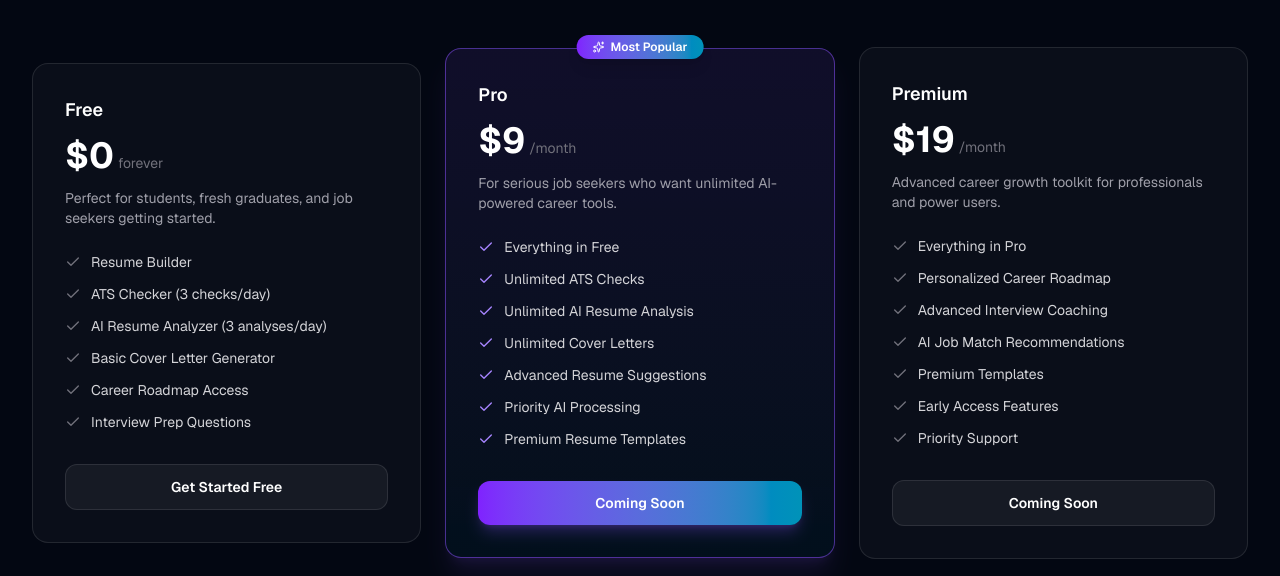
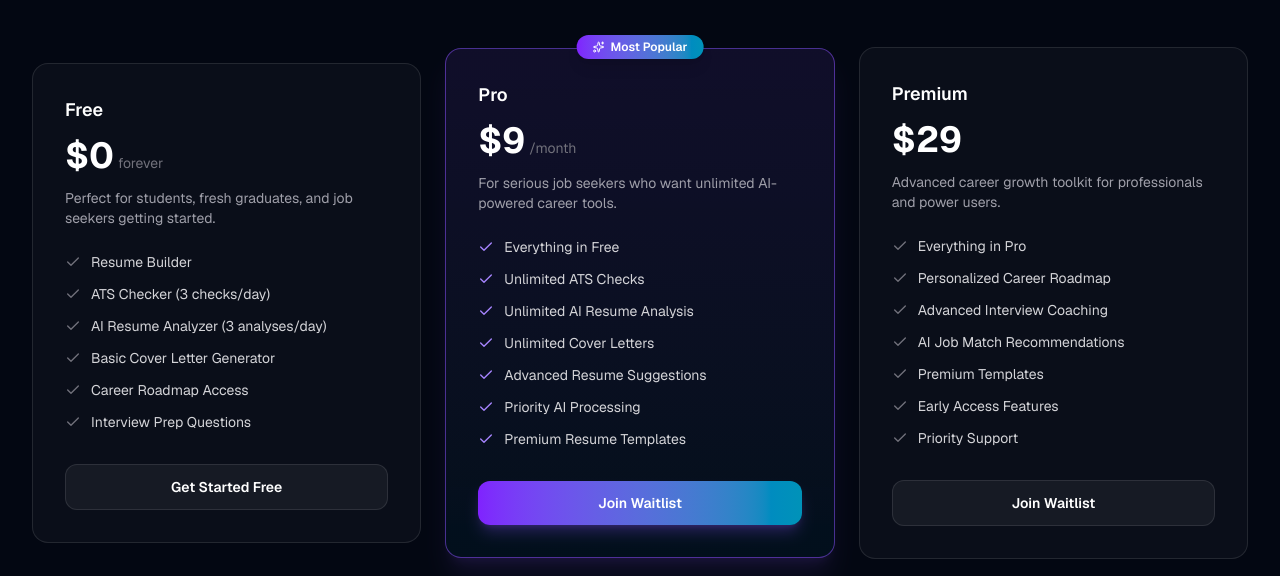
Before and after one commit to legendrajput222/careercopilot-ai, a Next.js app: page / in a window 1280 px wide. Shown: the part 3720-4296 px from the top of the page. Built offline with nearby package versions, Linux system fonts and the light colour scheme.

Commit message:
Updated pricing waitlist and premium plan

```diff
--- a/components/landing/Pricing.tsx
+++ b/components/landing/Pricing.tsx
@@ -38,14 +38,13 @@ const plans = [
       "Priority AI Processing",
       "Premium Resume Templates",
     ],
-    cta: "Coming Soon",
+    cta: "Join Waitlist",
     highlighted: true,
   },
 
   {
     name: "Premium",
-    price: "$19",
-    period: "/month",
+    price: "$29",
     description:
       "Advanced career growth toolkit for professionals and power users.",
     features: [
@@ -57,7 +56,7 @@ const plans = [
       "Early Access Features",
       "Priority Support",
     ],
-    cta: "Coming Soon",
+    cta: "Join Waitlist",
     highlighted: false,
   },
 ];
@@ -119,6 +118,14 @@ export function Pricing() {
 
                 <a
   href={plan.name === "Free" ? "/signup" : "#"}
+  onClick={(e) => {
+    if (plan.name !== "Free") {
+      e.preventDefault();
+      alert(
+        "🚀 Join Waitlist feature coming soon! You'll be able to join the waitlist shortly."
+      );
+    }
+  }}
   className={`block rounded-xl py-3 text-center text-sm font-semibold transition-all ${
     plan.highlighted
       ? "bg-gradient-to-r from-violet-600 to-cyan-600 text-white shadow-lg shadow-violet-500/25 hover:brightness-110"
```
Lines whose indentation alone changed are shown as unchanged.
